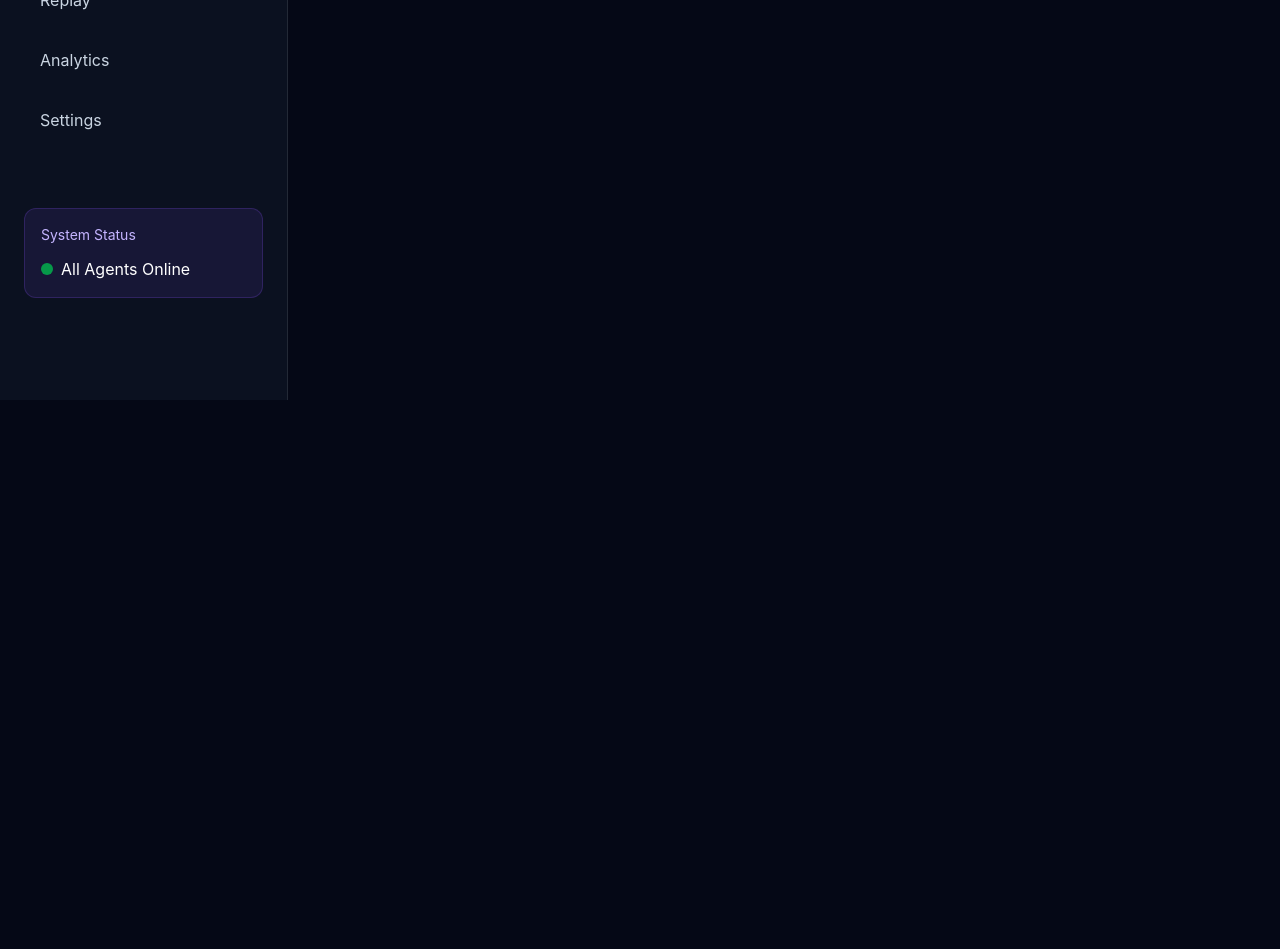
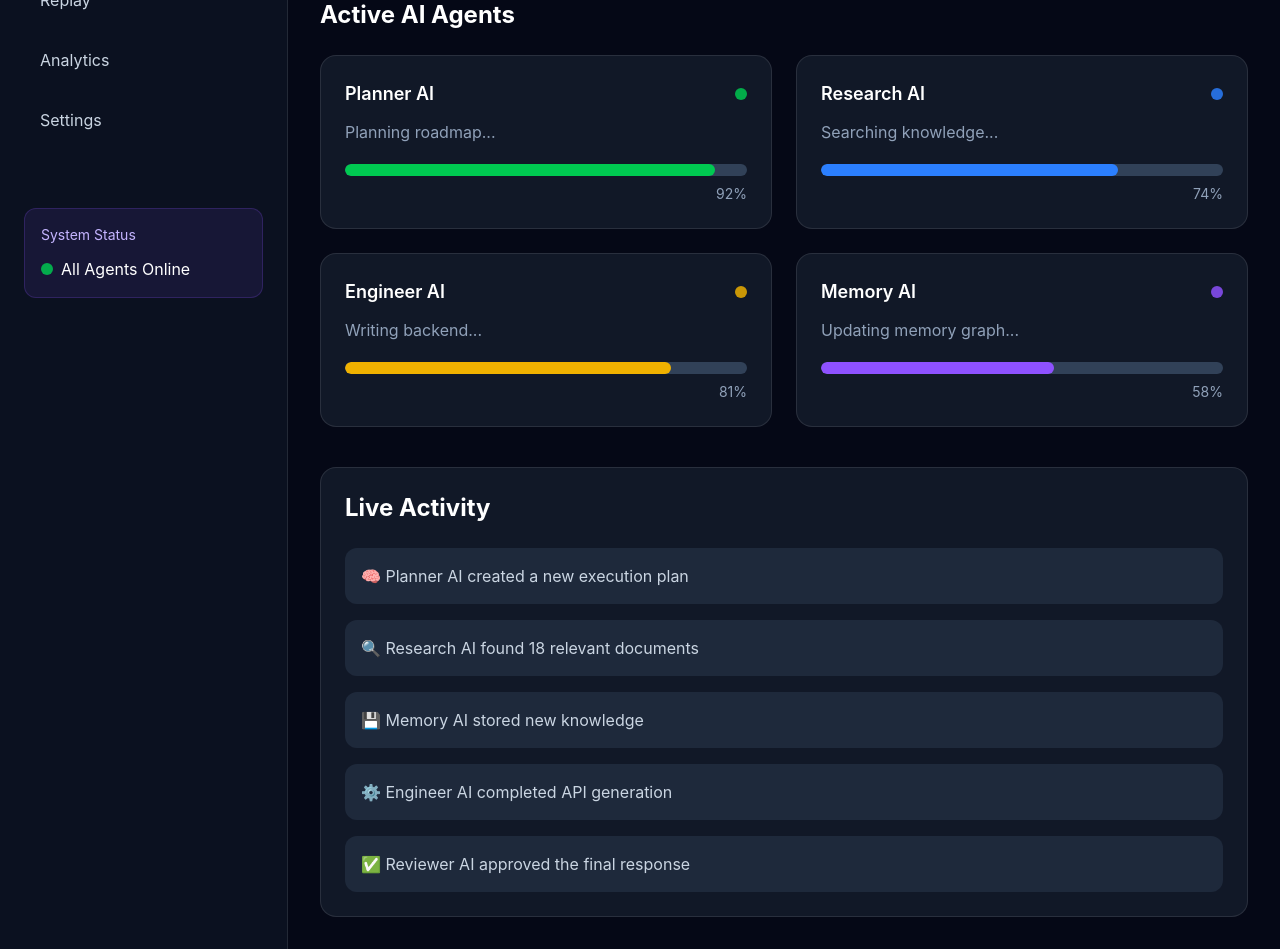
Before and after one commit to Har-shii21/synapse-os, a Next.js app in the folder frontend/: page /dashboard in a window 1280 px wide. Shown: the part 400-1349 px from the top of the page. Before the commit the page ends 800 px from the top, so only its background shows below. Built offline with nearby package versions, Linux system fonts and the light colour scheme.

Commit message:
Added AI agent panel and activity feed

```diff
--- a/frontend/src/app/dashboard/page.tsx
+++ b/frontend/src/app/dashboard/page.tsx
@@ -1,6 +1,8 @@
 import Sidebar from "../../components/dashboard/Sidebar";
 import Topbar from "../../components/dashboard/Topbar";
 import StatsCards from "../../components/dashboard/StatsCards";
+import AgentPanel from "../../components/dashboard/AgentPanel";
+import ActivityFeed from "../../components/dashboard/ActivityFeed";
 
 export default function Dashboard() {
   return (
@@ -22,6 +24,8 @@ export default function Dashboard() {
           <div className="mt-8">
             <StatsCards />
           </div>
+          <AgentPanel />
+          <ActivityFeed />
         </div>
       </section>
     </main>
--- /dev/null
+++ b/frontend/src/components/dashboard/ActivityFeed.tsx
@@ -0,0 +1,28 @@
+const activities = [
+  "🧠 Planner AI created a new execution plan",
+  "🔍 Research AI found 18 relevant documents",
+  "💾 Memory AI stored new knowledge",
+  "⚙️ Engineer AI completed API generation",
+  "✅ Reviewer AI approved the final response",
+];
+
+export default function ActivityFeed() {
+  return (
+    <div className="mt-10 rounded-2xl border border-white/10 bg-[#111827] p-6">
+      <h2 className="mb-6 text-2xl font-bold text-white">
+        Live Activity
+      </h2>
+
+      <div className="space-y-4">
+        {activities.map((activity, index) => (
+          <div
+            key={index}
+            className="rounded-xl bg-[#1E293B] p-4 text-slate-300"
+          >
+            {activity}
+          </div>
+        ))}
+      </div>
+    </div>
+  );
+}
--- a/frontend/src/components/dashboard/AgentPanel.tsx
+++ b/frontend/src/components/dashboard/AgentPanel.tsx
@@ -0,0 +1,70 @@
+const agents = [
+  {
+    name: "Planner AI",
+    status: "Planning roadmap...",
+    progress: 92,
+    color: "bg-green-500",
+  },
+  {
+    name: "Research AI",
+    status: "Searching knowledge...",
+    progress: 74,
+    color: "bg-blue-500",
+  },
+  {
+    name: "Engineer AI",
+    status: "Writing backend...",
+    progress: 81,
+    color: "bg-yellow-500",
+  },
+  {
+    name: "Memory AI",
+    status: "Updating memory graph...",
+    progress: 58,
+    color: "bg-violet-500",
+  },
+];
+
+export default function AgentPanel() {
+  return (
+    <div className="mt-10">
+      <h2 className="mb-6 text-2xl font-bold text-white">
+        Active AI Agents
+      </h2>
+
+      <div className="grid gap-6 md:grid-cols-2">
+        {agents.map((agent) => (
+          <div
+            key={agent.name}
+            className="rounded-2xl border border-white/10 bg-[#111827] p-6"
+          >
+            <div className="flex items-center justify-between">
+              <h3 className="text-lg font-semibold text-white">
+                {agent.name}
+              </h3>
+
+              <span
+                className={`h-3 w-3 rounded-full animate-pulse ${agent.color}`}
+              />
+            </div>
+
+            <p className="mt-3 text-slate-400">
+              {agent.status}
+            </p>
+
+            <div className="mt-5 h-3 overflow-hidden rounded-full bg-slate-700">
+              <div
+                className={`${agent.color} h-full rounded-full`}
+                style={{ width: `${agent.progress}%` }}
+              />
+            </div>
+
+            <p className="mt-2 text-right text-sm text-slate-400">
+              {agent.progress}%
+            </p>
+          </div>
+        ))}
+      </div>
+    </div>
+  );
+}
```
